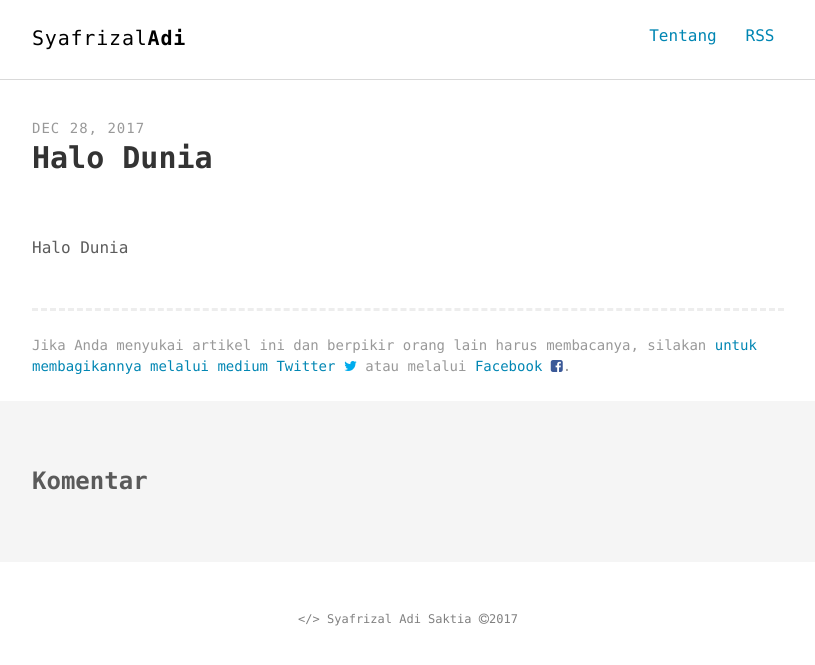
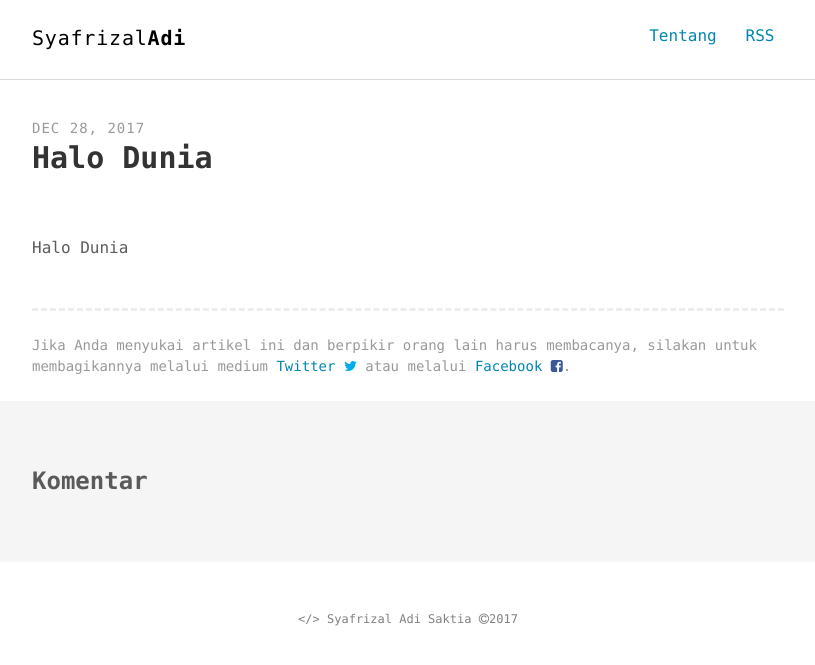
Before and after one commit to syafrizaladi/saktia, a Jekyll site: the page built from _posts/2017-12-28-halo-dunia.md, in a window 1280 px wide. Shown: the top 665 px of the page, without its empty margins (232-1047 px from the left). Built offline with Jekyll 4.4.1, drawn with Linux system fonts in a browser that asks for light colours; our own code applies the rules of GitHub Pages for plain Markdown files; comment, search, counter and statistics services are not loaded.

Commit message:
Update post-share.html

```diff
--- a/_includes/post-share.html
+++ b/_includes/post-share.html
@@ -1,7 +1,7 @@
 
 <aside class="share">
 
-  <p>Jika Anda menyukai artikel ini dan berpikir orang lain harus membacanya, silakan <a href="http://twitter.com/share?text={{page.title}}&amp;url={{ site.url }}{{ page.url }}&amp;via={{ site.twitter_username }}"
-  onclick="window.open(this.href, 'twitter-share', 'width=550,height=235');return false;">untuk membagikannya melalui medium Twitter <i class="fa fa-twitter" aria-hidden="true" style="color:#00aced"></i></a> atau melalui <a href="https://www.facebook.com/sharer/sharer.php?u={{ site.url }}{{ page.url }}" onclick="window.open(this.href, 'facebook-share', 'width=550,height=235');return false;">Facebook <i class="fa fa-facebook-square" aria-hidden="true" style="color:#3b5998"></i></a>.</p>
+  <p>Jika Anda menyukai artikel ini dan berpikir orang lain harus membacanya, silakan untuk membagikannya melalui medium <a href="http://twitter.com/share?text={{page.title}}&amp;url={{ site.url }}{{ page.url }}&amp;via={{ site.twitter_username }}"
+  onclick="window.open(this.href, 'twitter-share', 'width=550,height=235');return false;">Twitter <i class="fa fa-twitter" aria-hidden="true" style="color:#00aced"></i></a> atau melalui <a href="https://www.facebook.com/sharer/sharer.php?u={{ site.url }}{{ page.url }}" onclick="window.open(this.href, 'facebook-share', 'width=550,height=235');return false;">Facebook <i class="fa fa-facebook-square" aria-hidden="true" style="color:#3b5998"></i></a>.</p>
 
 </aside>
```
